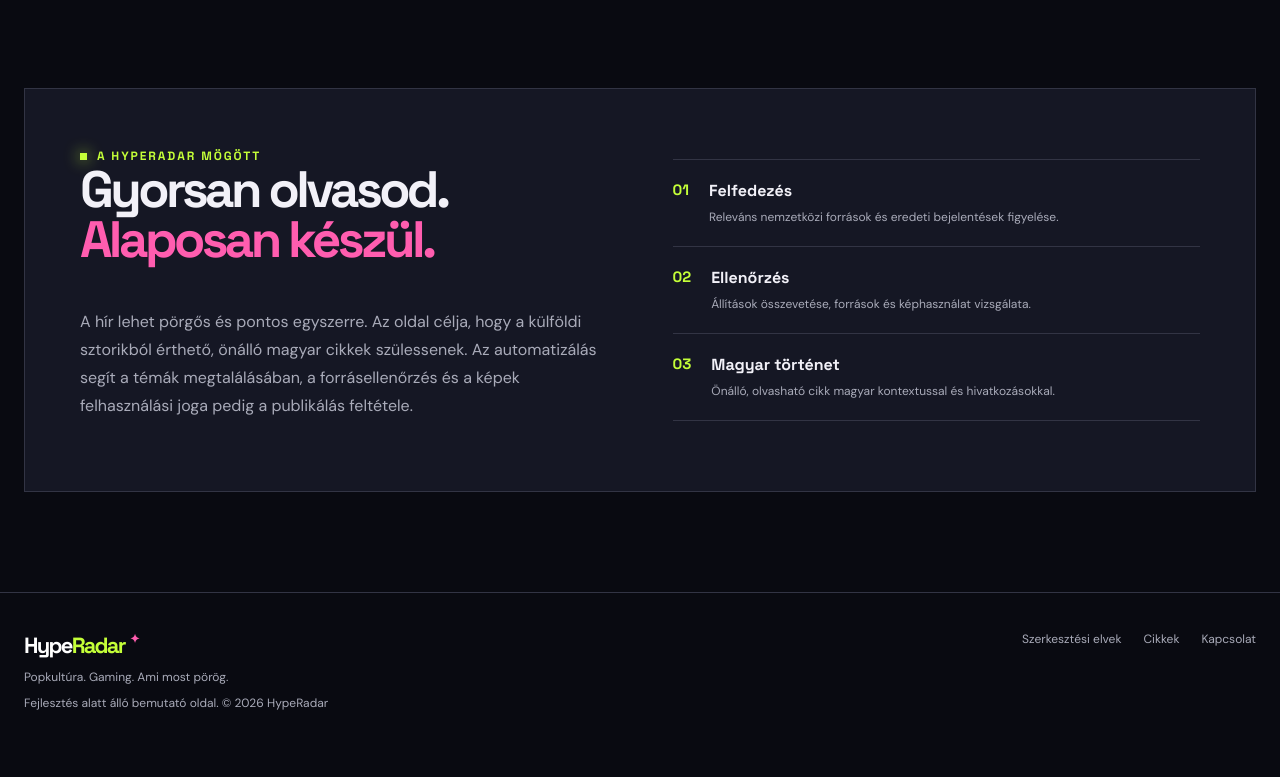
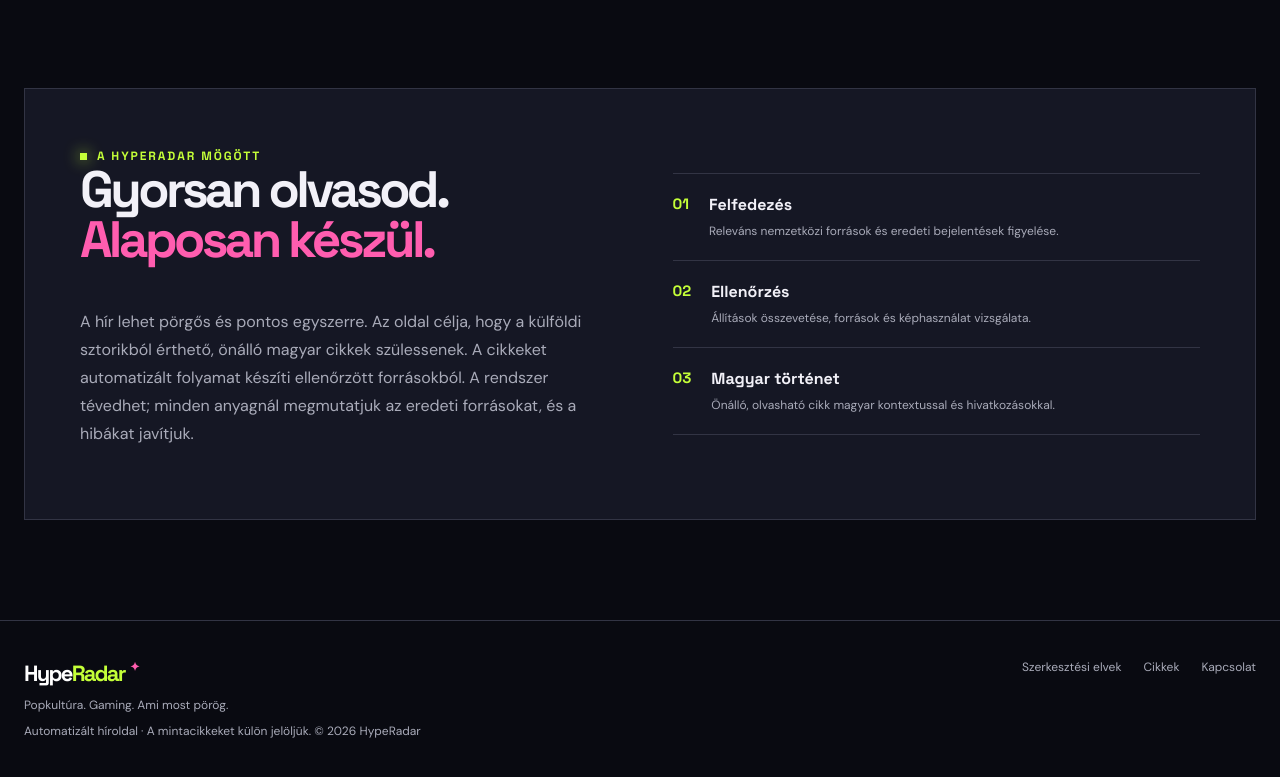
Before and after one commit to kolamark/hyperadar, a plain HTML site: page index.html in a window 1280 px wide. Shown: the part 1510-2287 px from the top of the page. Drawn offline with Linux system fonts and the light colour scheme.

Commit message:
Disclose automated editorial process on HypeRadar

```diff
--- a/index.html
+++ b/index.html
@@ -20,8 +20,8 @@
 <section class="hero" id="top"><div class="wrap hero-inner"><div><div class="eyebrow">Új nézőpont a zajban</div><h1>Ami most<br><em>pörög.</em></h1><p>Sztárok, játékok, popkultúra. A HypeRadar a világ érdekes történeteit hozza el magyarul, ellenőrzött forrásokkal és saját hangon.</p><div class="actions"><a class="cta" href="#cikkek">Nézz körül ↗</a><a class="textlink" href="#rolunk">Hogyan dolgozunk?</a></div></div><div class="orb" aria-hidden="true"><div class="ring"></div><div class="orbcore"><span>HR.</span></div><div class="orb-label label1">SIGNAL FOUND / 001</div><div class="orb-label label2">CULTURE IN MOTION</div><div class="cross">✳</div></div></div></section>
 <div class="ticker"><strong>HYPE / RADAR</strong><span>Popkultúra <b>✳</b> Gaming <b>✳</b> Trendek <b>✳</b> Magyarul <b>✳</b> Forrásokkal</span></div>
 <main class="wrap"><section id="cikkek"><div class="sectionhead"><div><h2>A radar alatt<span style="color:var(--lime)">.</span></h2><p>Bemutató tartalom — az automatikus hírfolyam még fejlesztés alatt áll.</p></div><small>01 / Felfedezés</small></div><div class="filters" role="group" aria-label="Rovat szűrése"><button class="filter active" data-filter="all">Összes</button><button class="filter" data-filter="bulvar">Popkultúra</button><button class="filter" data-filter="gaming">Gaming</button></div><div class="grid" id="grid"></div></section>
-<section class="manifesto" id="rolunk"><div><div class="eyebrow">A HypeRadar mögött</div><h2>Gyorsan olvasod.<br><span>Alaposan készül.</span></h2><p>A hír lehet pörgős és pontos egyszerre. Az oldal célja, hogy a külföldi sztorikból érthető, önálló magyar cikkek szülessenek. Az automatizálás segít a témák megtalálásában, a forrásellenőrzés és a képek felhasználási joga pedig a publikálás feltétele.</p></div><div class="steps"><div class="step"><b>01</b><div><strong>Felfedezés</strong><small>Releváns nemzetközi források és eredeti bejelentések figyelése.</small></div></div><div class="step"><b>02</b><div><strong>Ellenőrzés</strong><small>Állítások összevetése, források és képhasználat vizsgálata.</small></div></div><div class="step"><b>03</b><div><strong>Magyar történet</strong><small>Önálló, olvasható cikk magyar kontextussal és hivatkozásokkal.</small></div></div></div></section></main>
-<footer><div class="wrap footerin"><div><a class="brand" href="#top">Hype<span class="radar">Radar</span></a><p>Popkultúra. Gaming. Ami most pörög.</p><p>Fejlesztés alatt álló bemutató oldal. © 2026 HypeRadar</p></div><div class="footlinks"><a href="#rolunk">Szerkesztési elvek</a><a href="#cikkek">Cikkek</a><a href="mailto:hello@hyperadar.hu" title="Tervezett kapcsolat, még nincs aktiválva" onclick="event.preventDefault();alert('A kapcsolatfelvétel még nincs beállítva.')">Kapcsolat</a></div></div></footer>
+<section class="manifesto" id="rolunk"><div><div class="eyebrow">A HypeRadar mögött</div><h2>Gyorsan olvasod.<br><span>Alaposan készül.</span></h2><p>A hír lehet pörgős és pontos egyszerre. Az oldal célja, hogy a külföldi sztorikból érthető, önálló magyar cikkek szülessenek. A cikkeket automatizált folyamat készíti ellenőrzött forrásokból. A rendszer tévedhet; minden anyagnál megmutatjuk az eredeti forrásokat, és a hibákat javítjuk.</p></div><div class="steps"><div class="step"><b>01</b><div><strong>Felfedezés</strong><small>Releváns nemzetközi források és eredeti bejelentések figyelése.</small></div></div><div class="step"><b>02</b><div><strong>Ellenőrzés</strong><small>Állítások összevetése, források és képhasználat vizsgálata.</small></div></div><div class="step"><b>03</b><div><strong>Magyar történet</strong><small>Önálló, olvasható cikk magyar kontextussal és hivatkozásokkal.</small></div></div></div></section></main>
+<footer><div class="wrap footerin"><div><a class="brand" href="#top">Hype<span class="radar">Radar</span></a><p>Popkultúra. Gaming. Ami most pörög.</p><p>Automatizált híroldal · A mintacikkeket külön jelöljük. © 2026 HypeRadar</p></div><div class="footlinks"><a href="#rolunk">Szerkesztési elvek</a><a href="#cikkek">Cikkek</a><a href="mailto:hello@hyperadar.hu" title="Tervezett kapcsolat, még nincs aktiválva" onclick="event.preventDefault();alert('A kapcsolatfelvétel még nincs beállítva.')">Kapcsolat</a></div></div></footer>
 <dialog id="articleDialog"><div class="dialog-head"><span class="meta">HYPERADAR / BEMUTATÓ</span><button class="close" id="closeDialog" aria-label="Bezárás">×</button></div><div class="article" id="articleContent"></div></dialog>
 <script>
 let posts=[
```
